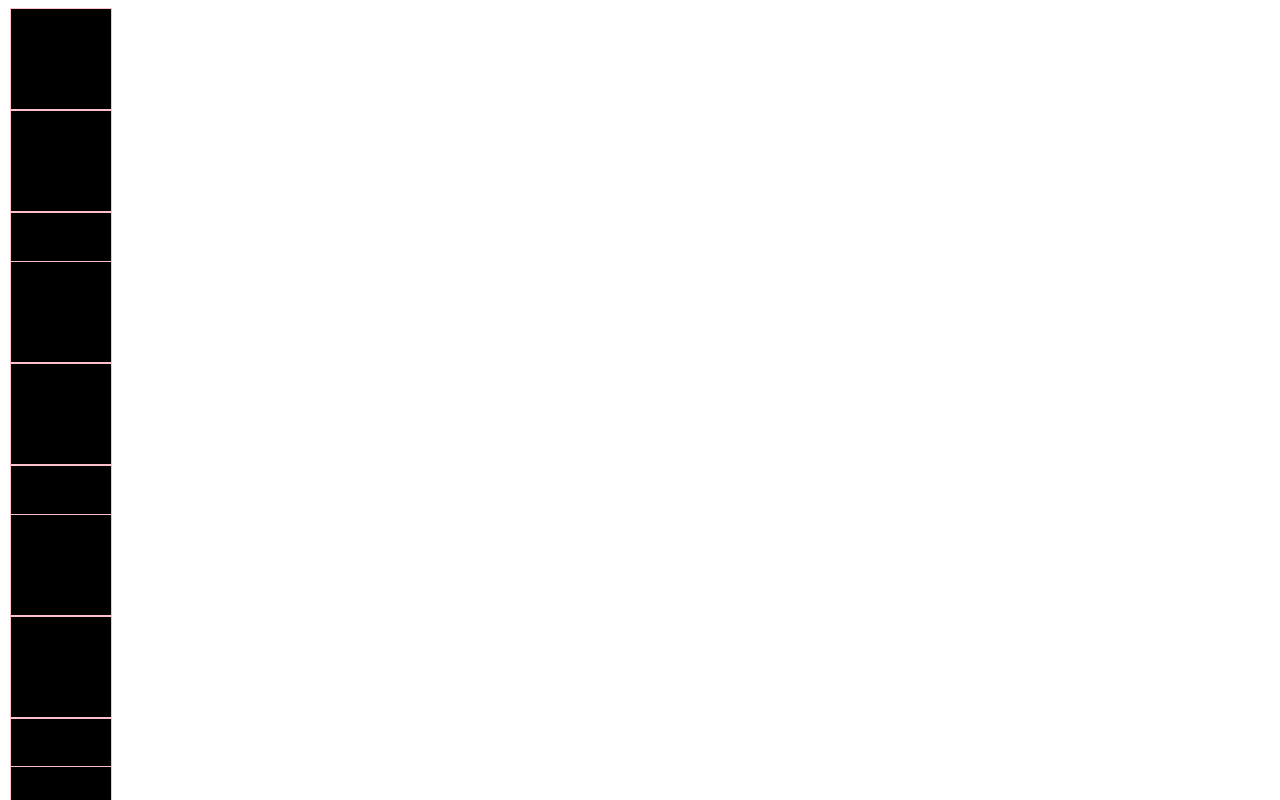
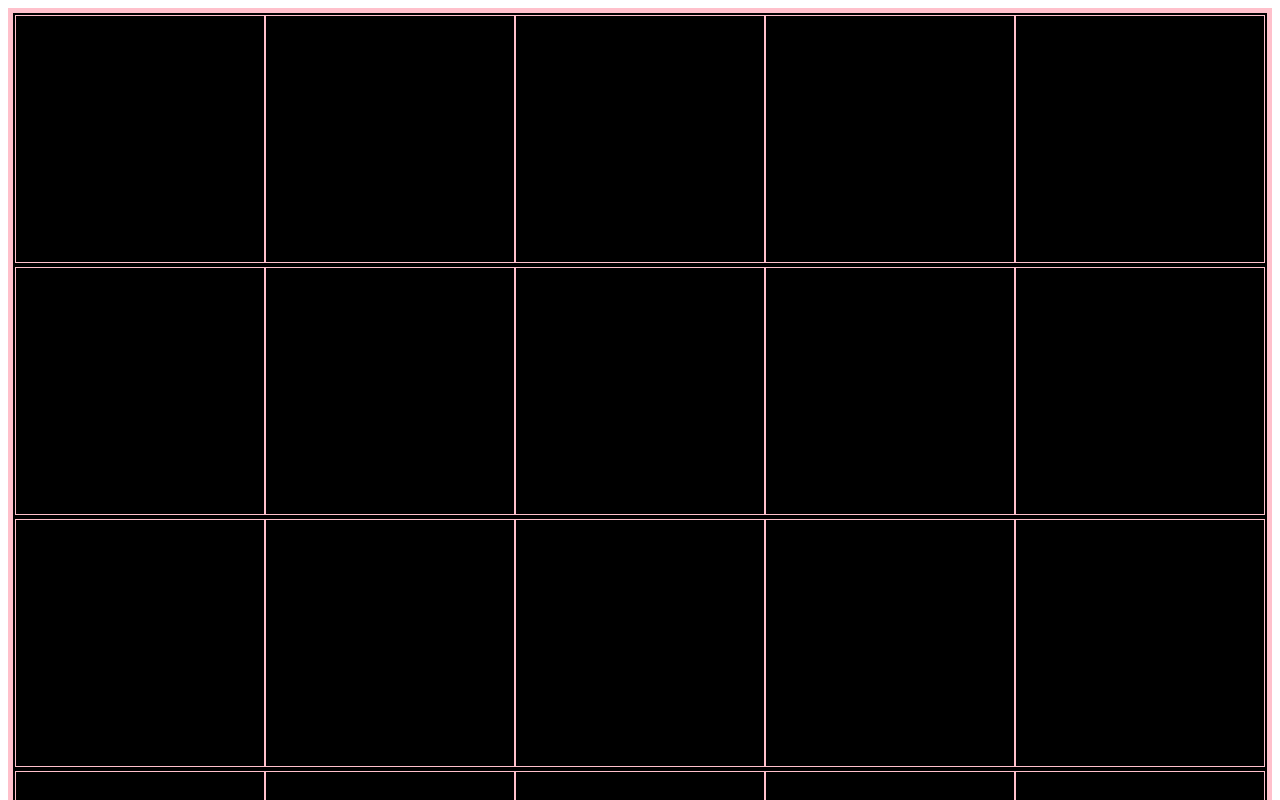
Before and after one commit to Kuanchiliao1/etch_a_sketch, a plain HTML site: page index.html in a window 1280 px wide. Shown: the top 800 px of the page. Drawn offline with Linux system fonts and the light colour scheme.

Commit message:
Add styling for rows and containers

```diff
--- a/styles.css
+++ b/styles.css
@@ -1,12 +1,26 @@
+html {box-sizing: border-box;}
+*, *::before, *::after {box-sizing: inherit;}
+
 .square {
-  width: 100px;
-  height: 100px;
   background-color: #000;
   border: 1px solid pink;
+  flex: 1;
 }
 
 .container {
   display: flex;
   flex-wrap: wrap;
   justify-content: center;
+  margin: 0 auto;
+  border: solid pink 5px;
+  max-height: 100vh;
 }
+
+.white {
+  background-color: white;
+}
+
+.row {
+  border: solid black 2px;
+  display: flex;
+}
```
